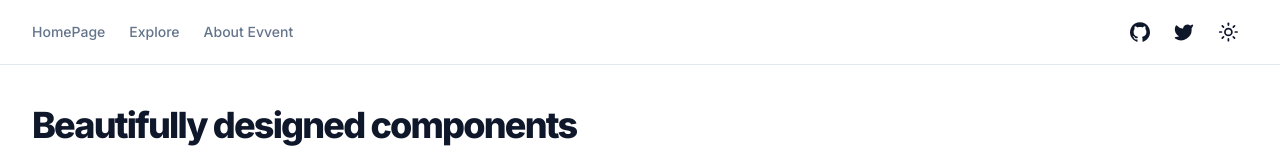
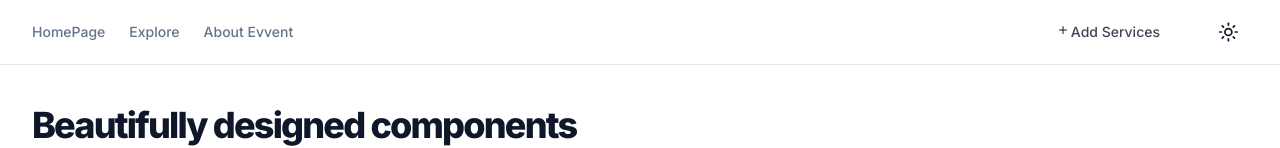
Before and after one commit to shehanp12/EVVENT-AS-assignment-, a Next.js app: page / in a window 1280 px wide. Shown: the top 148 px of the page. Built offline with nearby package versions, Linux system fonts and the light colour scheme.

Commit message:
add icons

```diff
--- a/components/site-header.tsx
+++ b/components/site-header.tsx
@@ -1,16 +1,19 @@
 import Link from "next/link"
 
 import { siteConfig } from "@/config/site"
-import { buttonVariants } from "@/components/ui/button"
+import { Button, buttonVariants } from "@/components/ui/button"
 import { Icons } from "@/components/icons"
 import { MainNav } from "@/components/main-nav"
 import { ThemeToggle } from "@/components/theme-toggle"
-
+import { BsPlus } from 'react-icons/bs';
 export function SiteHeader() {
   return (
-    <header className="bg-background sticky top-0 z-40 w-full border-b">
+    <header className="sticky top-0 z-40 w-full border-b bg-background">
       <div className="container flex h-16 items-center space-x-4 sm:justify-between sm:space-x-0">
+        <div className="row-span-1 flex"></div>
+
         <MainNav items={siteConfig.mainNav} />
+
         <div className="flex flex-1 items-center justify-end space-x-4">
           <nav className="flex items-center space-x-1">
             <Link
@@ -18,15 +21,13 @@ export function SiteHeader() {
               target="_blank"
               rel="noreferrer"
             >
-              <div
-                className={buttonVariants({
-                  size: "icon",
-                  variant: "ghost",
-                })}
-              >
-                <Icons.gitHub className="h-5 w-5" />
-                <span className="sr-only">GitHub</span>
+              <div className="flex flex-row">
+              <BsPlus/>
+              <div className="flex cursor-not-allowed items-center text-sm font-medium opacity-80">
+                Add Services
               </div>
+              </div>
+
             </Link>
             <Link
               href={siteConfig.links.twitter}
@@ -39,7 +40,7 @@ export function SiteHeader() {
                   variant: "ghost",
                 })}
               >
-                <Icons.twitter className="h-5 w-5 fill-current" />
+
                 <span className="sr-only">Twitter</span>
               </div>
             </Link>
--- a/package.json
+++ b/package.json
@@ -24,6 +24,7 @@
     "next-themes": "^0.2.1",
     "react": "^18.2.0",
     "react-dom": "^18.2.0",
+    "react-icons": "^4.11.0",
     "sharp": "^0.31.3",
     "tailwind-merge": "^1.13.2",
     "tailwindcss-animate": "^1.0.6"
```
